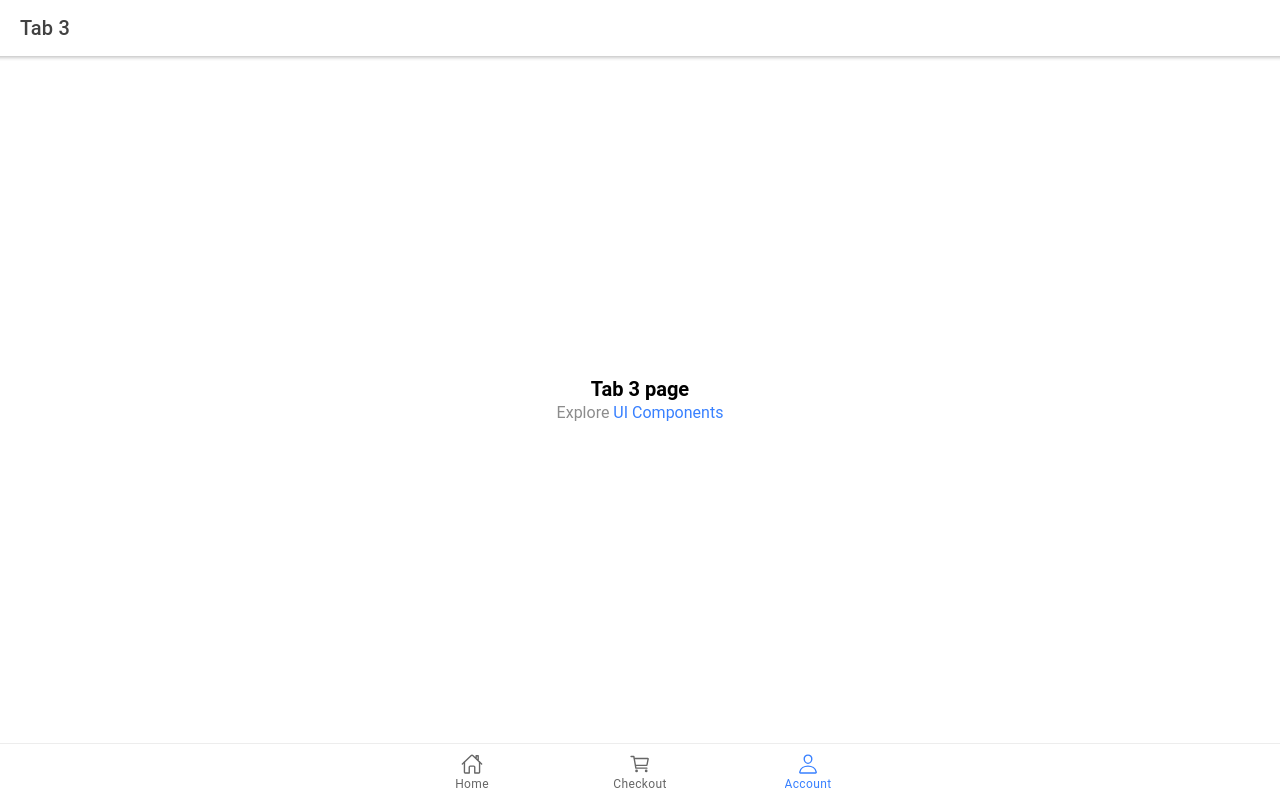
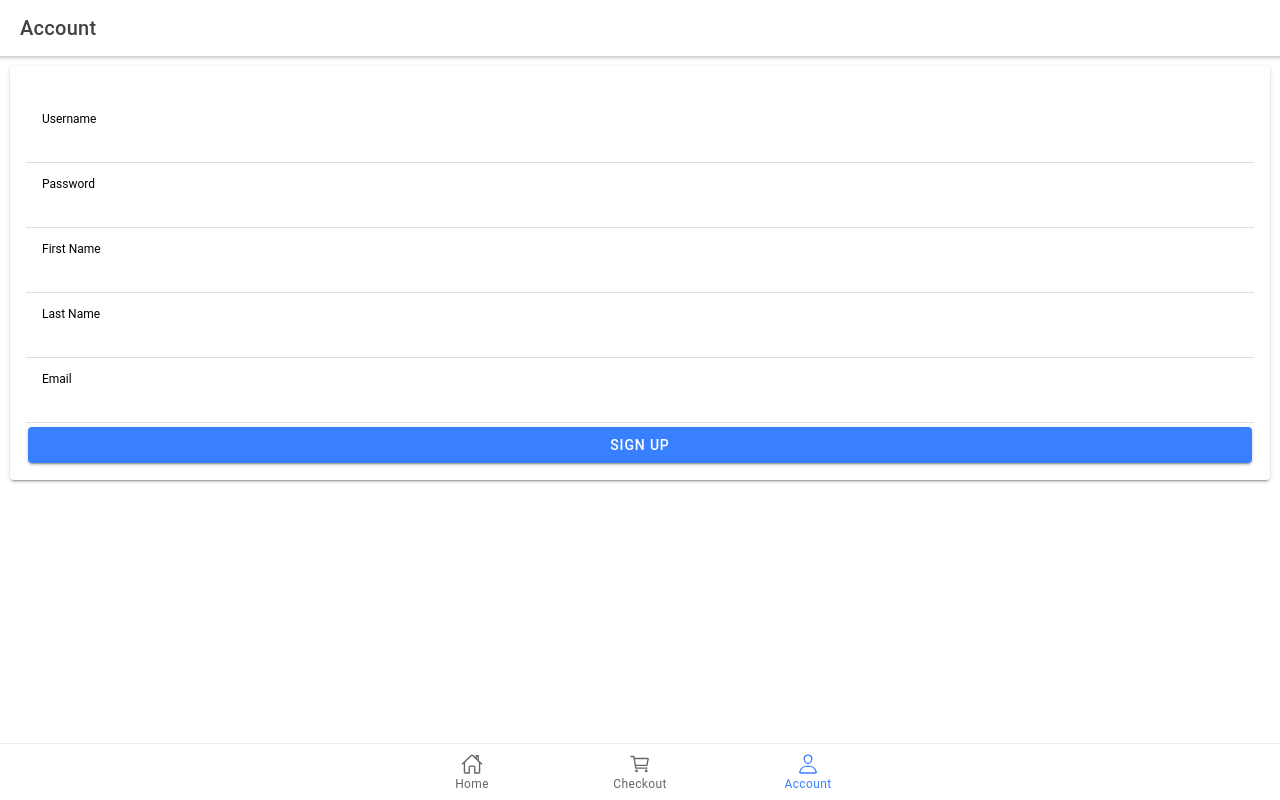
Before and after one commit to RepubIique/MQTTProject, a React (Create React App) app: page /tab3 in a window 1280 px wide. Built offline with nearby package versions, Linux system fonts and the light colour scheme.

Commit message:
Added create account form

```diff
--- /dev/null
+++ b/src/components/SignUpForm.tsx
@@ -0,0 +1,50 @@
+import React from "react";
+import {
+  IonButton,
+  IonCard,
+  IonCardContent,
+  IonCardHeader,
+  IonCardSubtitle,
+  IonCardTitle,
+  IonContent,
+  IonIcon,
+  IonItem,
+  IonLabel,
+  IonInput
+} from "@ionic/react";
+
+export const SignUpForm: React.FC = () => (
+  <IonCard>
+    <IonCardHeader>
+      {/*<IonCardSubtitle>Card Subtitle</IonCardSubtitle>
+      <IonCardTitle>Sign up</IonCardTitle>*/}
+    </IonCardHeader>
+    <IonCardContent>
+      <IonItem>
+        <IonLabel position="stacked">Username</IonLabel>
+        <IonInput></IonInput>
+      </IonItem>
+      <IonItem>
+        <IonLabel position="stacked">Password</IonLabel>
+        <IonInput></IonInput>
+      </IonItem>
+      <IonItem>
+        <IonLabel position="stacked">First Name</IonLabel>
+        <IonInput></IonInput>
+      </IonItem>
+      <IonItem>
+        <IonLabel position="stacked">Last Name</IonLabel>
+        <IonInput></IonInput>
+      </IonItem>
+      <IonItem>
+        <IonLabel position="stacked">Email</IonLabel>
+        <IonInput></IonInput>
+      </IonItem>
+      <section>
+        <IonButton expand="block">Sign Up</IonButton>
+      </section>
+    </IonCardContent>
+  </IonCard>
+);
+
+export default SignUpForm;
--- a/src/pages/Tab3.tsx
+++ b/src/pages/Tab3.tsx
@@ -1,14 +1,28 @@
-import React from 'react';
-import { IonContent, IonHeader, IonPage, IonTitle, IonToolbar } from '@ionic/react';
-import ExploreContainer from '../components/ExploreContainer';
-import './Tab3.css';
+import React from "react";
+import {
+  IonCard,
+  IonCardHeader,
+  IonCardSubtitle,
+  IonItem,
+  IonLabel,
+  IonInput,
+  IonCardContent,
+  IonCardTitle,
+  IonContent,
+  IonHeader,
+  IonPage,
+  IonTitle,
+  IonToolbar
+} from "@ionic/react";
+import SignUpForm from "../components/SignUpForm";
+import "./Tab3.css";
 
 const Tab3: React.FC = () => {
   return (
     <IonPage>
       <IonHeader>
         <IonToolbar>
-          <IonTitle>Tab 3</IonTitle>
+          <IonTitle>Account</IonTitle>
         </IonToolbar>
       </IonHeader>
       <IonContent>
@@ -17,7 +31,7 @@ const Tab3: React.FC = () => {
             <IonTitle size="large">Tab 3</IonTitle>
           </IonToolbar>
         </IonHeader>
-        <ExploreContainer name="Tab 3 page" />
+        <SignUpForm />
       </IonContent>
     </IonPage>
   );
```
